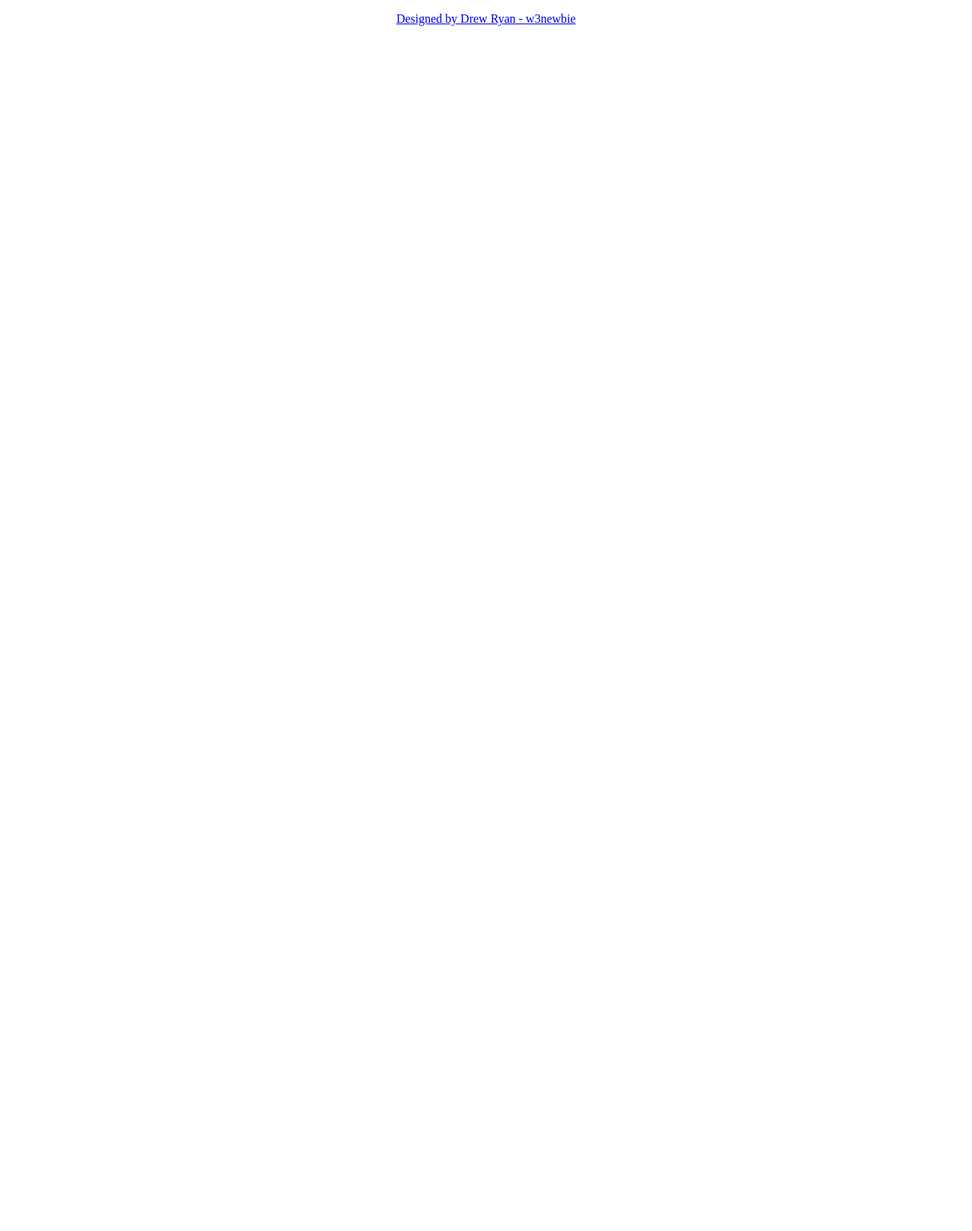
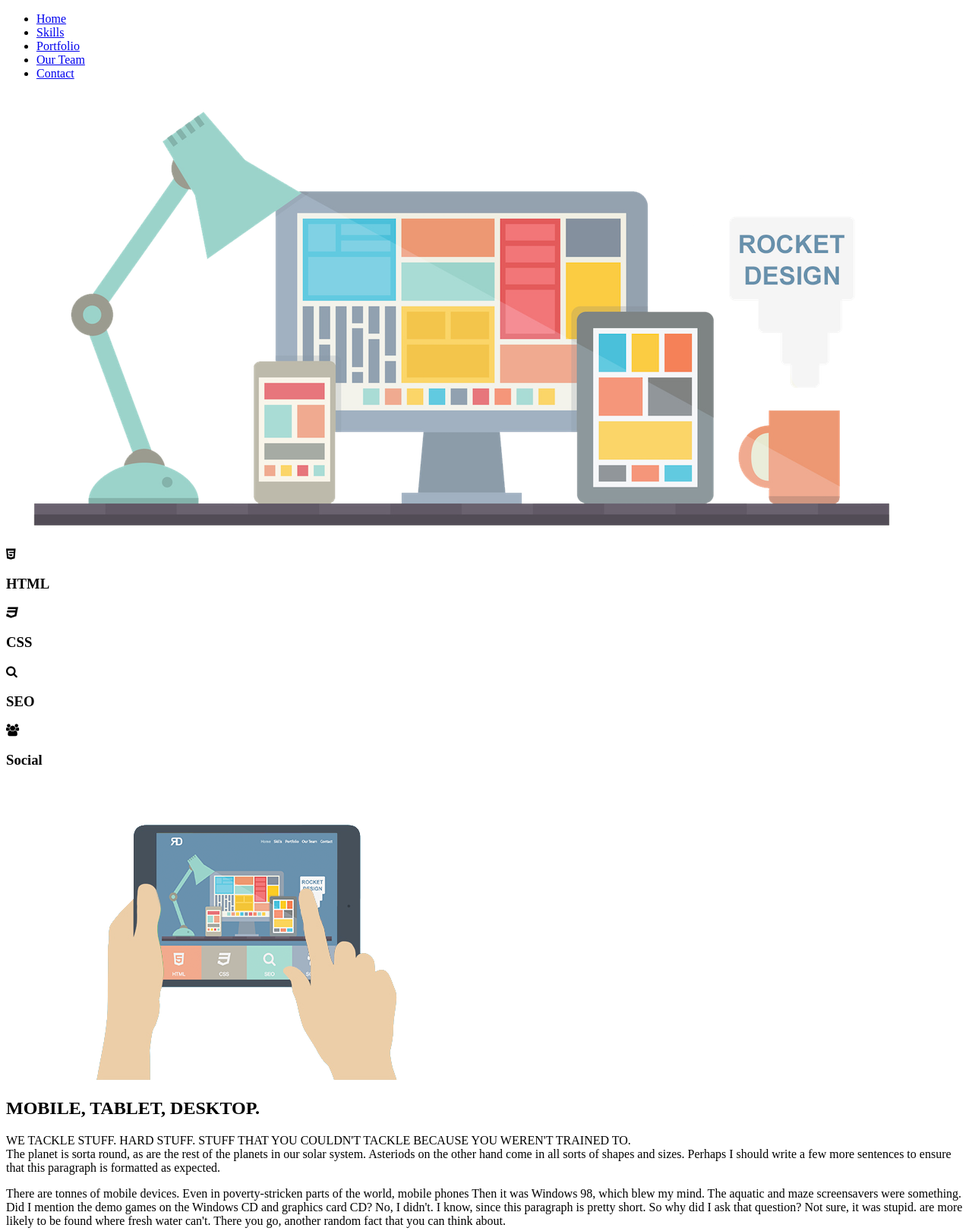
Before and after one commit to GindiKhangura/htm5-css3-flat-responsive-website, a plain HTML site: page index.html in a window 1280 px wide. Shown: the top 1621 px of the page at 76% size. Before the commit the page ends 800 px from the top, so only its background shows below. Drawn offline with Linux system fonts and the light colour scheme.

Commit message:
Added a few element up until the articles and asides for the devices.

```diff
--- a/index.html
+++ b/index.html
@@ -11,9 +11,89 @@
 </head>
 
 <body>
-	<p style="text-align: center;">
-		<a href="https://www.w3newbie.com/survey/" target="_blank">Designed by Drew Ryan - w3newbie</a>
-	</p>
+	<header>
+		<div id="wrapper-inner">
+			<a href="#" id="logo"></a>
+			<nav>
+				<a href="#" id="menu-icon"></a>
+				<ul>
+					<li><a href="index.html" class="current">Home</a></li>
+					<li><a href="#" class="current">Skills</a></li>
+					<li><a href="#" class="current">Portfolio</a></li>
+					<li><a href="#" class="current">Our Team</a></li>
+					<li><a href="#" class="current">Contact</a></li>
+				</ul>
+			</nav>
+		</div>
+	</header>
+
+	<section class="banner">
+		<div class="banner-inner">
+			<img src="img/rocket_design.png">
+		</div>
+	</section>
+
+	<section class="one-fourth" id="html">
+		<td><i class="fa fa-html5"></i></td>
+		<h3>HTML</h3>
+	</section>
+	<section class="one-fourth" id="css">
+		<td><i class="fa fa-css3"></i></td>
+		<h3>CSS</h3>
+	</section>
+	<section class="one-fourth" id="seo">
+		<td><i class="fa fa-search"></i></td>
+		<h3>SEO</h3>
+	</section>
+	<section class="one-fourth" id="social">
+		<td><i class="fa fa-users"></i></td>
+		<h3>Social</h3>
+	</section>
+
+	<section class="inner-wrapper">
+		<article id="tablet">
+			<img src="img/hand_ipad.png">
+		</article>
+		<aside id="tablet">
+			<h2>MOBILE, TABLET, DESKTOP.</h2>
+			<p>
+				WE TACKLE STUFF. HARD STUFF. STUFF THAT YOU COULDN'T TACKLE BECAUSE YOU WEREN'T TRAINED TO.</br>
+				The planet is sorta round, as are the rest of the planets in our solar system. Asteriods on
+				the other hand come in all sorts of shapes and sizes. Perhaps I should write a few more
+				sentences to ensure that this paragraph is formatted as expected.
+			</p>
+		</aside>
+	</section>
+	<section class="inner-wrapper-2">
+		<article id="mobile">
+			<p>
+				There are tonnes of mobile devices. Even in poverty-stricken parts of the world, mobile phones Then
+				it was Windows 98, which blew my mind. The aquatic and maze screensavers were something. Did I
+				mention the demo games on the Windows CD and graphics card CD? No, I didn't. I know, since this
+				paragraph is pretty short. So why did I ask that question? Not sure, it was stupid.
+				are more likely to be found where fresh water can't. There you go, another random fact that you
+				can think about.
+			</p>
+		</article>
+		<aside id="mobile">
+			<img src="img/hand_mobile.png">
+		</aside>
+	</section>
+	<section class="inner-wrapper">
+		<article>
+			<img src="img/desktop.png">
+		</article>
+		<aside id="desktop">
+			<p>
+				My first computer experience was on a Macintosh. Then it was Windows 95, which was awesome. Then
+				it was Windows 98, which blew my mind. The aquatic and maze screensavers were something. Did I
+				mention the demo games on the Windows CD and graphics card CD? No, I didn't. I know, since this
+				paragraph is pretty short. So why did I ask that question? Not sure, it was stupid.
+			</p>
+		</aside>
+	</section>
+
+	<!-- 29:18 -->
 </body>
 
 </html>
```
